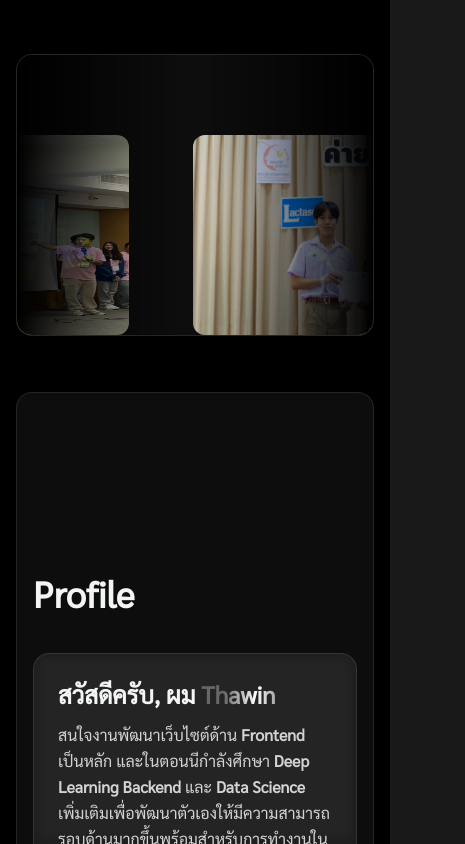
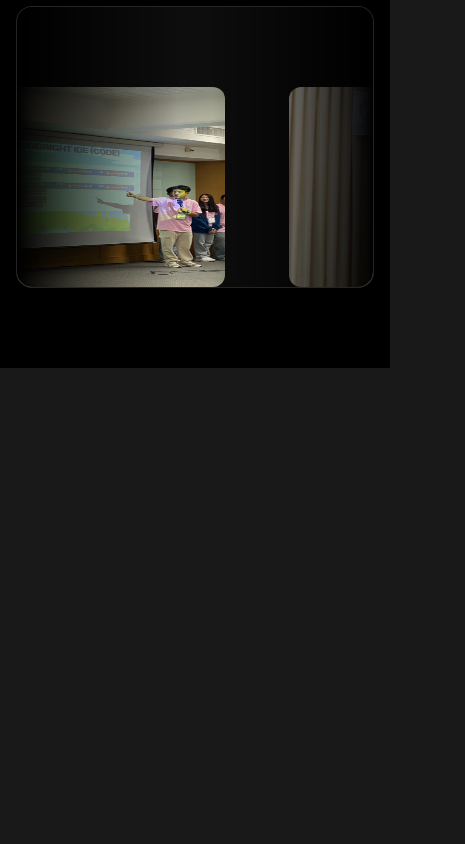
Before and after one commit to Thawin2551/Portfolio, a React (Vite) app: page / in a window 390 px wide. Shown: the part 1093-1937 px from the top of the page, 465 px wide, since content can reach past the window. After the commit the page ends 1461 px from the top, so only its background shows below. Built offline with nearby package versions, Linux system fonts and the light colour scheme.

Commit message:
change project.jsx to section

```diff
--- a/src/components/section/Home.jsx
+++ b/src/components/section/Home.jsx
@@ -5,7 +5,7 @@ import MarqueeSlide from "../MarqueeSlide";
 import QuickContact from "./compcontact/QuickContact";
 
 import { About } from "./About";
-import Projects from "../../../public/image/camp-comp-image/Projects";
+import Projects from "./Projects";
 import { Awards } from "./Awards";
 import Certificate from "./Certificate";
 
@@ -103,7 +103,7 @@ export const Home = () => {
       </div>
 
       {/* marquee (soft) */}
-      <div className="px-4 mt-12 md:mt-16">
+      <div className="px-4 pb-20 mx-auto">
         <div className="rounded-2xl border border-white/10 bg-white/5 backdrop-blur-xl overflow-hidden">
           <Marquee speed={80} gradient gradientColor="black" gradientWidth={160}>
             <MarqueeSlide />
@@ -111,32 +111,7 @@ export const Home = () => {
         </div>
       </div>
 
-      {/* sections preview – โหลดแบบเฟดและคุมธีมให้กลืน */}
-      <div className="px-4 space-y-14 md:space-y-20 mt-14">
-        <FadeY>
-          <div className="rounded-2xl border border-white/10 bg-white/5 backdrop-blur-xl">
-            <About />
-          </div>
-        </FadeY>
 
-        <FadeY>
-          <div className="rounded-2xl border border-white/10 bg-white/5 backdrop-blur-xl">
-            <Projects />
-          </div>
-        </FadeY>
-
-        <FadeY>
-          <div className="rounded-2xl border border-white/10 bg-white/5 backdrop-blur-xl">
-            <Awards />
-          </div>
-        </FadeY>
-
-        <FadeY>
-          <div className="rounded-2xl border border-white/10 bg-white/5 backdrop-blur-xl">
-            <Certificate />
-          </div>
-        </FadeY>
-      </div>
     </section>
   );
 };
```
Also changed, not shown: src/components/section/Projects.jsx (renamed from public/image/camp-comp-image/Projects.jsx).
